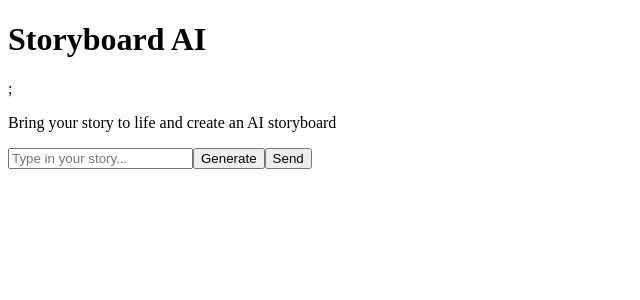
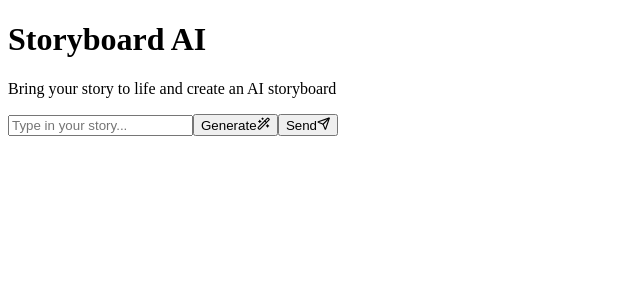
Before and after one commit to Zion-Dev1/storyboard-ai, a React (Vite) app in the folder client/: page / in a window 1280 px wide. Shown: the top 300 px of the page, without its empty margins (0-640 px from the left). Built offline with nearby package versions, Linux system fonts and the light colour scheme.

Commit message:
added icons to the input buttons

```diff
--- a/client/src/components/StoryInput.tsx
+++ b/client/src/components/StoryInput.tsx
@@ -1,4 +1,5 @@
 import React, { useState } from "react";
+import { LuWandSparkles, LuSend } from "react-icons/lu";
 
 const StoryInput: React.FC = () => {
   const [story, setStory] = useState("");
@@ -6,7 +7,7 @@ const StoryInput: React.FC = () => {
   const handleSubmit = (e: React.FormEvent) => {
     e.preventDefault();
     if (!story.trim()) return;
-    console.log("Submitted story:", story);
+
     setStory("");
   };
 
@@ -19,13 +20,15 @@ const StoryInput: React.FC = () => {
           value={story}
           onChange={(e) => setStory(e.target.value)}
         />
+
         <button type="button" onClick={() => console.log("Generate clicked")}>
-          {/* Replace with your Generate icon */}
           Generate
+          <LuWandSparkles />
         </button>
+
         <button type="submit">
-          {/* Replace with your Send icon */}
           Send
+          <LuSend />
         </button>
       </div>
     </form>
--- a/client/src/pages/Home.tsx
+++ b/client/src/pages/Home.tsx
@@ -3,7 +3,7 @@ import StoryInput from "../components/StoryInput";
 const HomeScreen = () => {
   return (
     <>
-      <h1>Storyboard AI</h1>;
+      <h1>Storyboard AI</h1>
       <p>Bring your story to life and create an AI storyboard</p>
       <StoryInput />
     </>
```
